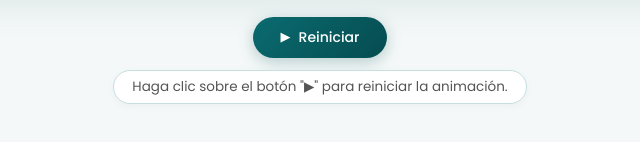
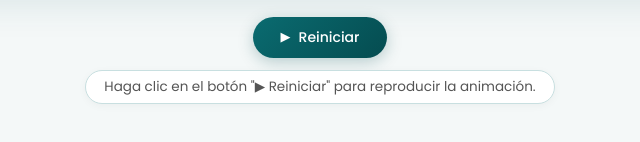
Before and after one commit to Departamento-Innovacion-Academica/U3_Marketing_Estrategico, a plain HTML site: page Tabla2/index.html in a window 1280 px wide. Shown: the part 546-688 px from the top of the page, 320-960 px from the left. Drawn offline with Linux system fonts and the light colour scheme.

Commit message:
Update index.html

```diff
--- a/Tabla2/index.html
+++ b/Tabla2/index.html
@@ -254,7 +254,7 @@
             <span class="icon">▶</span>
             <span>Reiniciar</span>
         </button>
-        <div class="hint">Haga clic sobre el botón "▶" para reiniciar la animación.</div>
+        <div class="hint">Haga clic en el botón "▶ Reiniciar" para reproducir la animación.</div>
     </div>
 
     <!-- Script JavaScript para reiniciar tanto el encabezado como las filas -->
```
